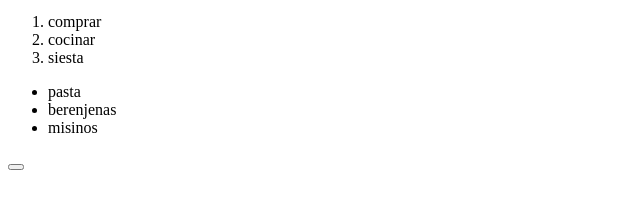
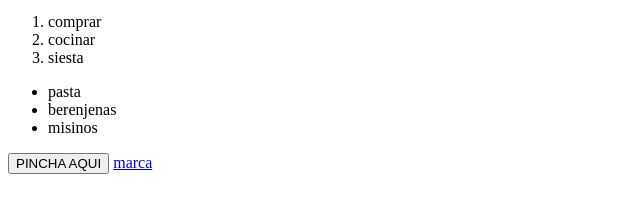
Before and after one commit to NachIbanez/2019-2020-CSAAI-Practicas, a plain HTML site: page labs/lab1.1.html in a window 1280 px wide. Shown: the part 101-314 px from the top of the page, without its empty margins (0-640 px from the left). Drawn offline with Linux system fonts and the light colour scheme.

Commit message:
un poco de estilo

```diff
--- a/labs/lab1.1.html
+++ b/labs/lab1.1.html
@@ -1,5 +1,5 @@
 <!DOCTYPE html>
-<html lang="en" dir="ltr">
+<html lang="es" dir="ltr">
   <head>
     <meta charset="utf-8">
     <title>PRUEBA</title>
@@ -19,7 +19,8 @@
       <li>misinos</li>
     </ul>
 
-    <button type="button" name="pincha aqui"></button>
+    <button type="button" name="pincha aqui">PINCHA AQUI</button>
 
+    <a href="https://www.marca.com/index.html">marca</a>
   </body>
 </html>
```
